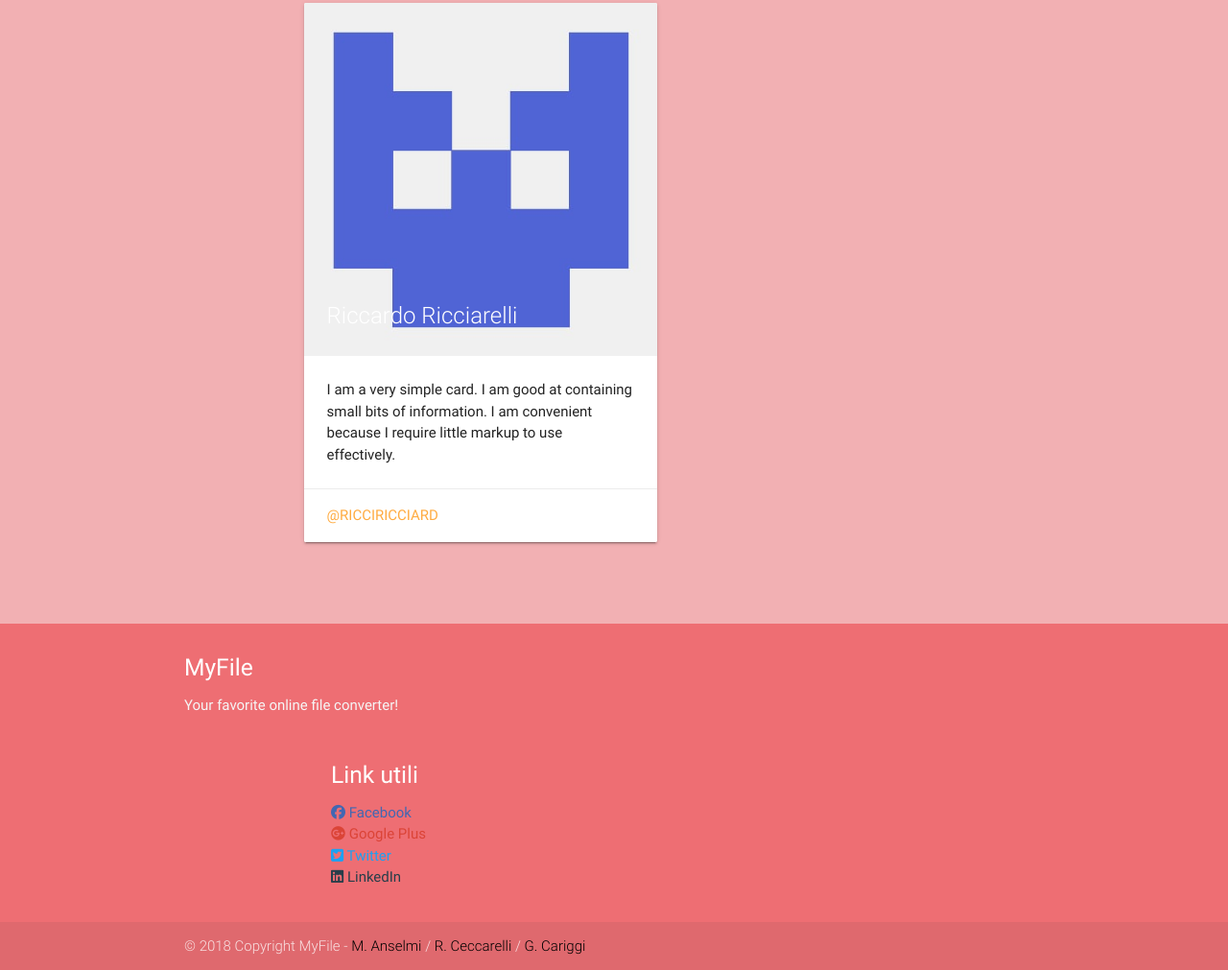
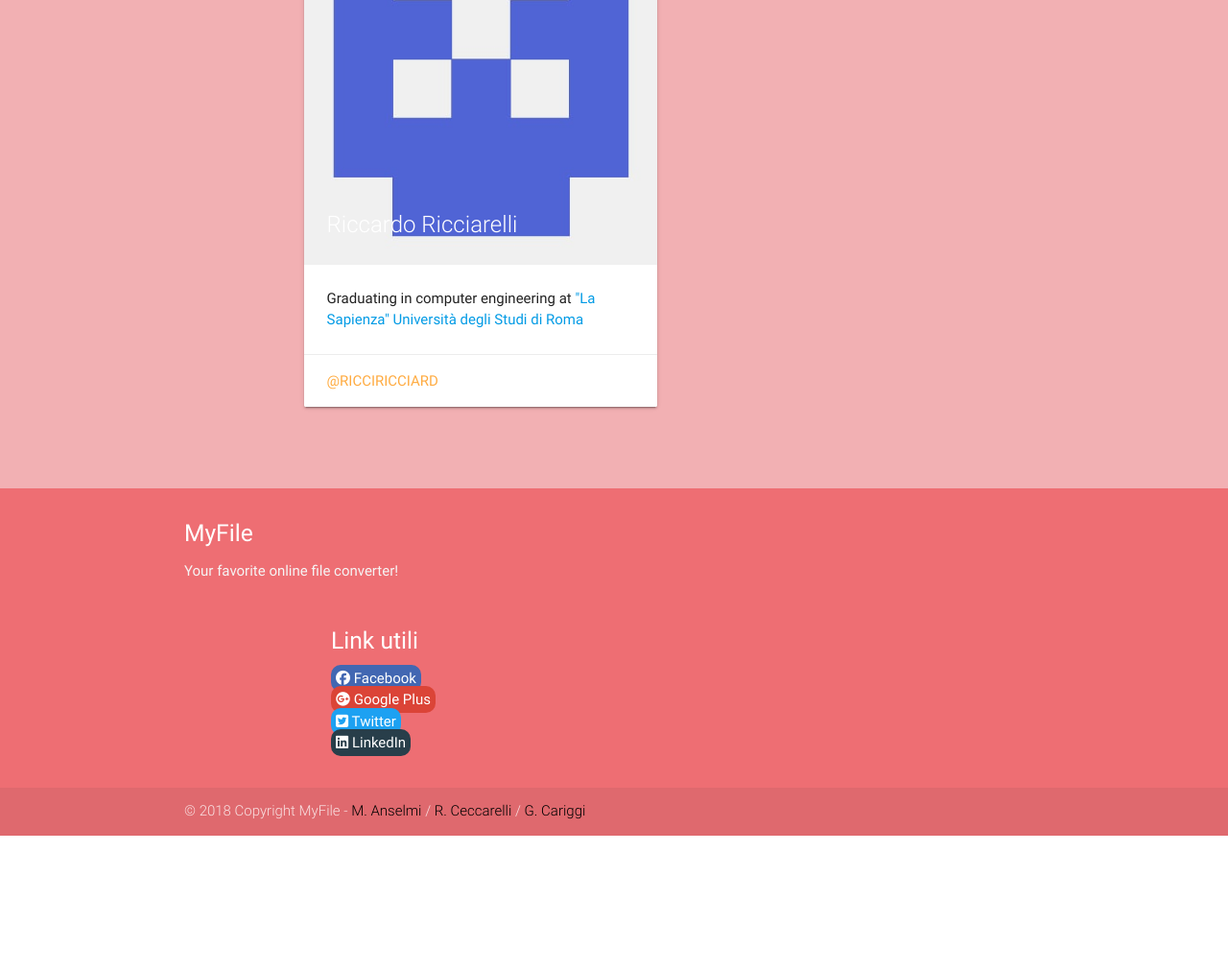
Before and after one commit to Mikyxello/MyFile, a plain HTML site: page Client/team.html in a window 1280 px wide. Shown: the part 1652-2663 px from the top of the page at 96% size. After the commit the page ends 2523 px from the top, so only its background shows below. Drawn offline with nearby package versions, Linux system fonts and the light colour scheme.

Commit message:
Minuscole migliorie a HTML, da rifinire

```diff
--- a/Client/css/style.css
+++ b/Client/css/style.css
@@ -41,15 +41,37 @@ html,body {
 .footer-copyright a:hover {
 	color: #5b5b5b;
 }
+
+
 .facebook-link {
-	color: #4267B2;
+	color: #FFFFFF;
+	border-radius: 10px;
+	padding: 5px;
+	margin-top: 5px;
+	margin-bottom: 5px;
+	background-color: #4267B2;
 }
 .twitter-link {
-	color: #1DA1F2;
+	color: #FFFFFF;
+	border-radius: 10px;
+	padding: 5px;
+	margin-top: 5px;
+	margin-bottom: 5px;
+	background-color: #1DA1F2;
 }
 .google-plus-link {
-	color: #DB4437;
+	color: #FFFFFF;
+	border-radius: 10px;
+	padding: 5px;
+	margin-top: 5px;
+	margin-bottom: 5px;
+	background-color: #DB4437;
 }
 .linkedin-link {
-	color: #283E4A;
+	color: #FFFFFF;
+	border-radius: 10px;
+	padding: 5px;
+	margin-top: 5px;
+	margin-bottom: 5px;
+	background-color: #283E4A;
 }
--- a/Client/team.html
+++ b/Client/team.html
@@ -5,7 +5,7 @@
 	<meta name="viewport" content="width=device-width, initial-scale=1.0"/>
 	<meta charset="utf-8">
 
-	<title>MyFile | Home</title>
+	<title>MyFile | Team</title>
 
 	<!-- Import Google Icon Font -->
     <link href="https://fonts.googleapis.com/icon?family=Material+Icons" rel="stylesheet">
@@ -54,8 +54,7 @@
 							<span class="card-title">Michele Anselmi</span>
 						</div>
 						<div class="card-content">
-						<p>I am a very simple card. I am good at containing small bits of information.
-						I am convenient because I require little markup to use effectively.</p>
+						<p>Started coding at 15 years old. Graduating in computer engineering at <a href="https://www.uniroma1.it/">"La Sapienza" Università degli Studi di Roma</a></p>
 						</div>
 
 						<div class="card-action">
@@ -79,8 +78,7 @@
 								<span class="card-title">Gianmarco Cariggi</span>
 							</div>
 							<div class="card-content">
-							<p>I am a very simple card. I am good at containing small bits of information.
-							I am convenient because I require little markup to use effectively.</p>
+							<p>Graduating in computer engineering at <a href="https://www.uniroma1.it/">"La Sapienza" Università degli Studi di Roma</a></p>
 							</div>
 
 							<div class="card-action">
@@ -104,8 +102,7 @@
 							<span class="card-title">Riccardo Ricciarelli</span>
 						</div>
 						<div class="card-content">
-						<p>I am a very simple card. I am good at containing small bits of information.
-						I am convenient because I require little markup to use effectively.</p>
+						<p>Graduating in computer engineering at <a href="https://www.uniroma1.it/">"La Sapienza" Università degli Studi di Roma</a></p>
 						</div>
 
 						<div class="card-action">
```
Also changed, not shown: Client/converter.html (+1 -1 lines), Client/login.html (+1 -1 lines), 1 other file.
